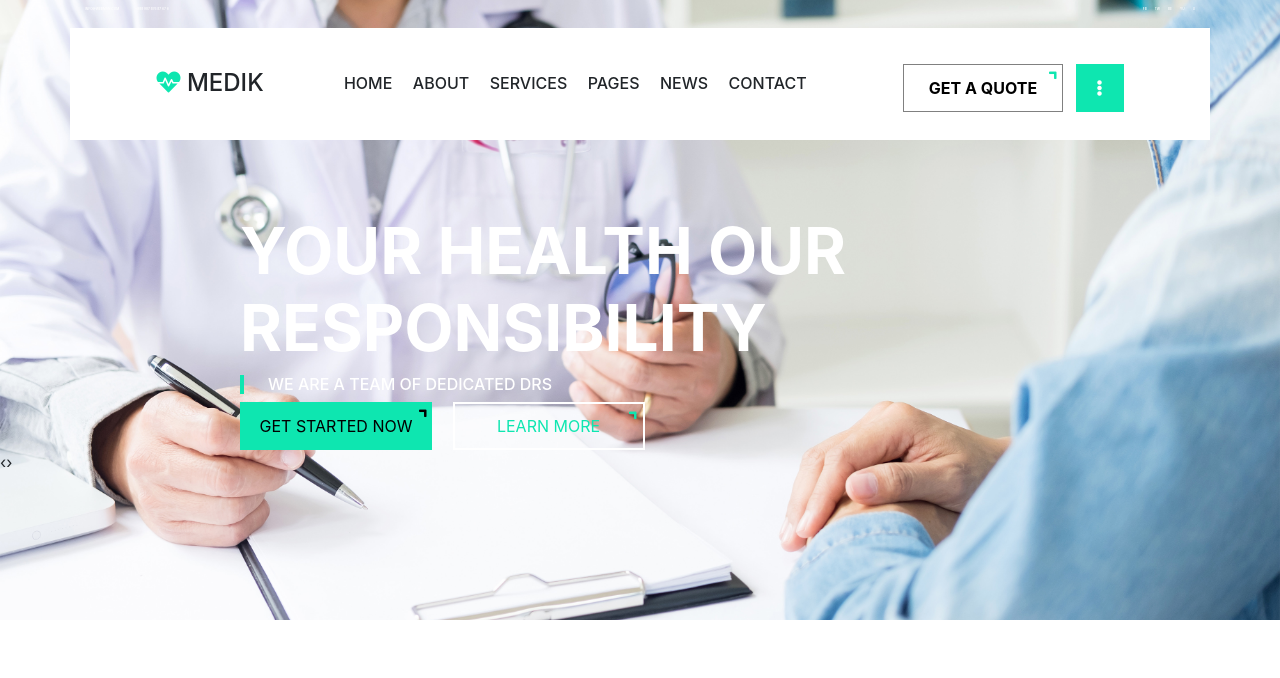
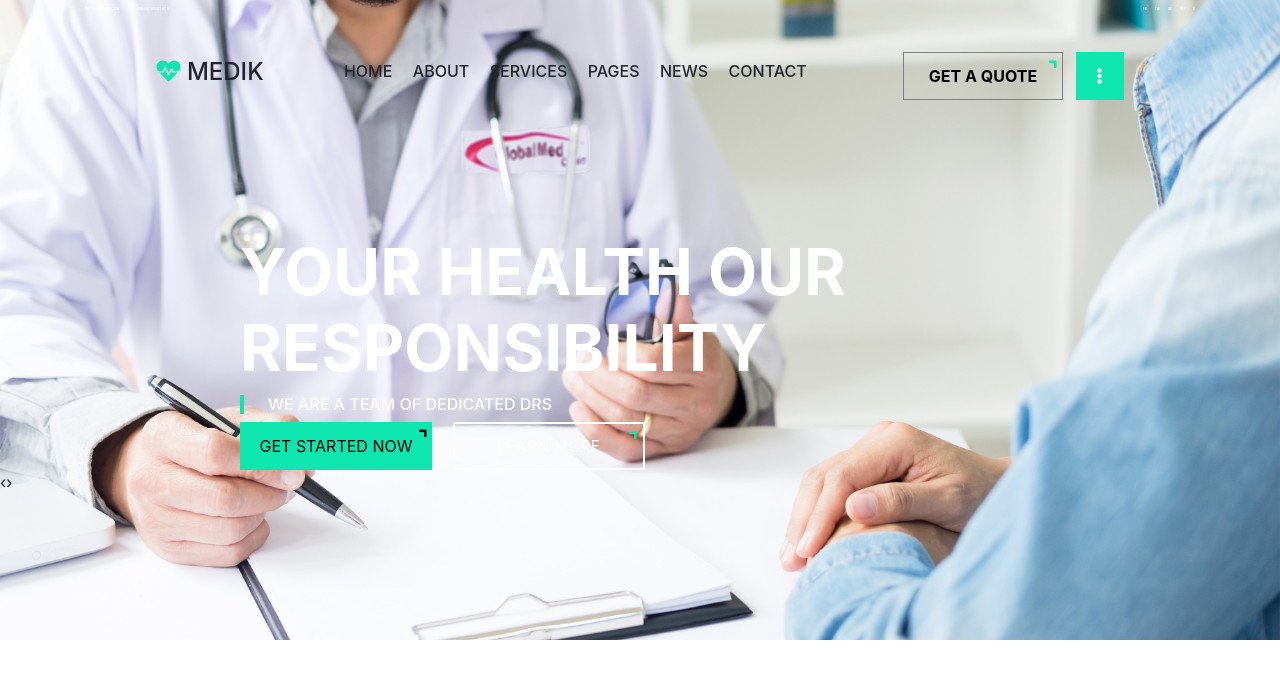
Before and after one commit to fawzy2010eng/medik, a plain HTML site: page index.html in a window 1280 px wide. Shown: the top 678 px of the page. Drawn offline with nearby package versions, Linux system fonts and the light colour scheme.

Commit message:
Update style.css

```diff
--- a/css/style.css
+++ b/css/style.css
@@ -2,8 +2,13 @@ body {
   height: 3000px;
 }
 
+.head {
+  height: 0;
+}
+
 .firstheader {
   color: white;
+  height: 0;
 }
 
 .firstheader h4 {
@@ -18,7 +23,7 @@ body {
 
 .mainheader .container {
   background-color: white;
-  height: 7rem;
+  height: 0rem;
 }
 
 .mainheader .navbar {
@@ -187,9 +192,6 @@ body {
   background-position: center;
   background-repeat: no-repeat;
   background-size: cover;
-  position: relative;
-  top: -10rem;
-  z-index: -2;
   display: -webkit-box;
   display: -ms-flexbox;
   display: flex;
@@ -257,7 +259,7 @@ body {
 }
 
 .banner .item .btns button:last-of-type {
-  color: #0ee6b0;
+  color: white;
   background-color: transparent;
   border: white solid 2px;
 }
@@ -268,4 +270,12 @@ body {
   border: none;
   cursor: pointer;
 }
+
+.banner .item .btns button:last-of-type:hover > i {
+  color: black;
+}
+
+.banner .item .btns button:last-of-type i {
+  color: #0ee6b0;
+}
 /*# sourceMappingURL=style.css.map */
```
